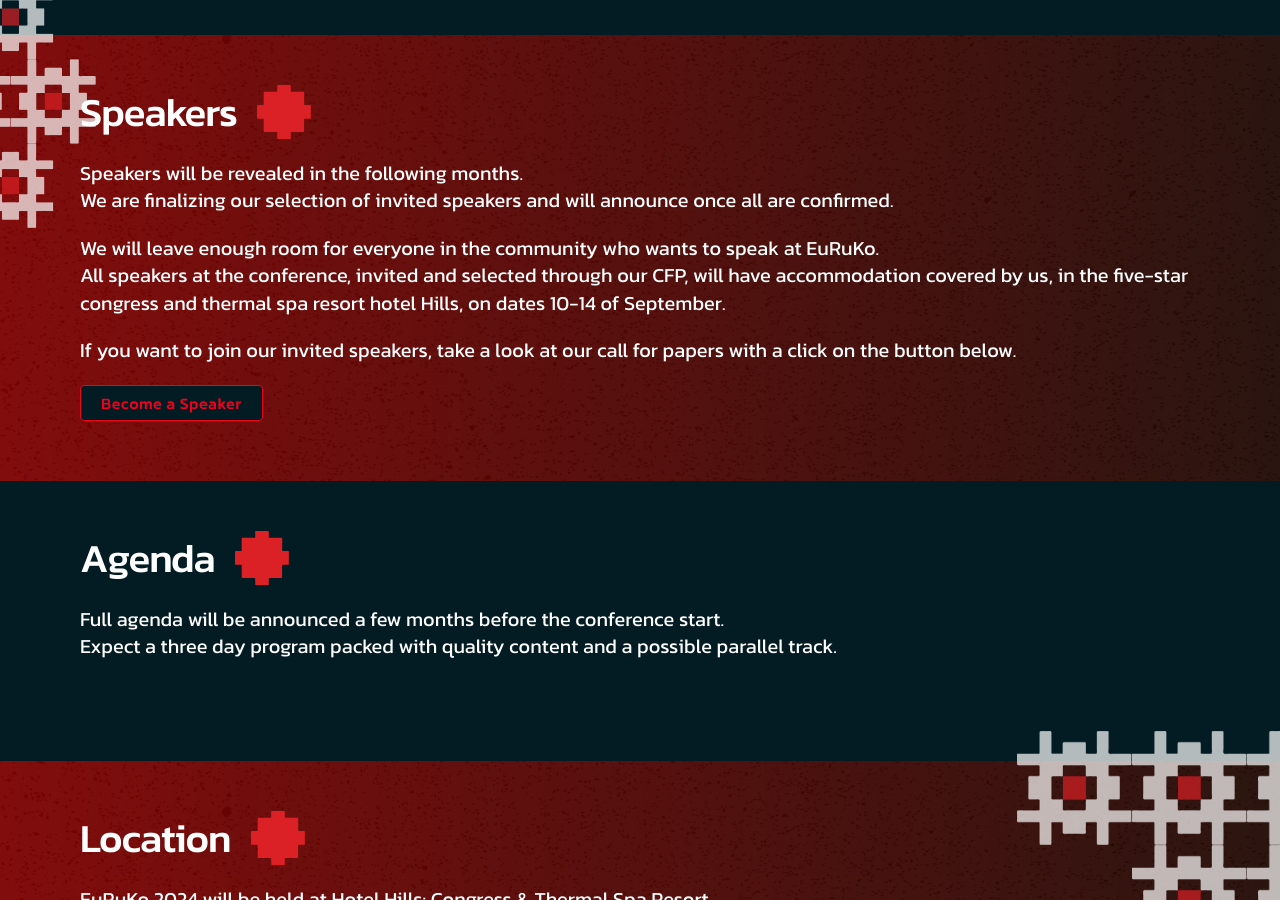
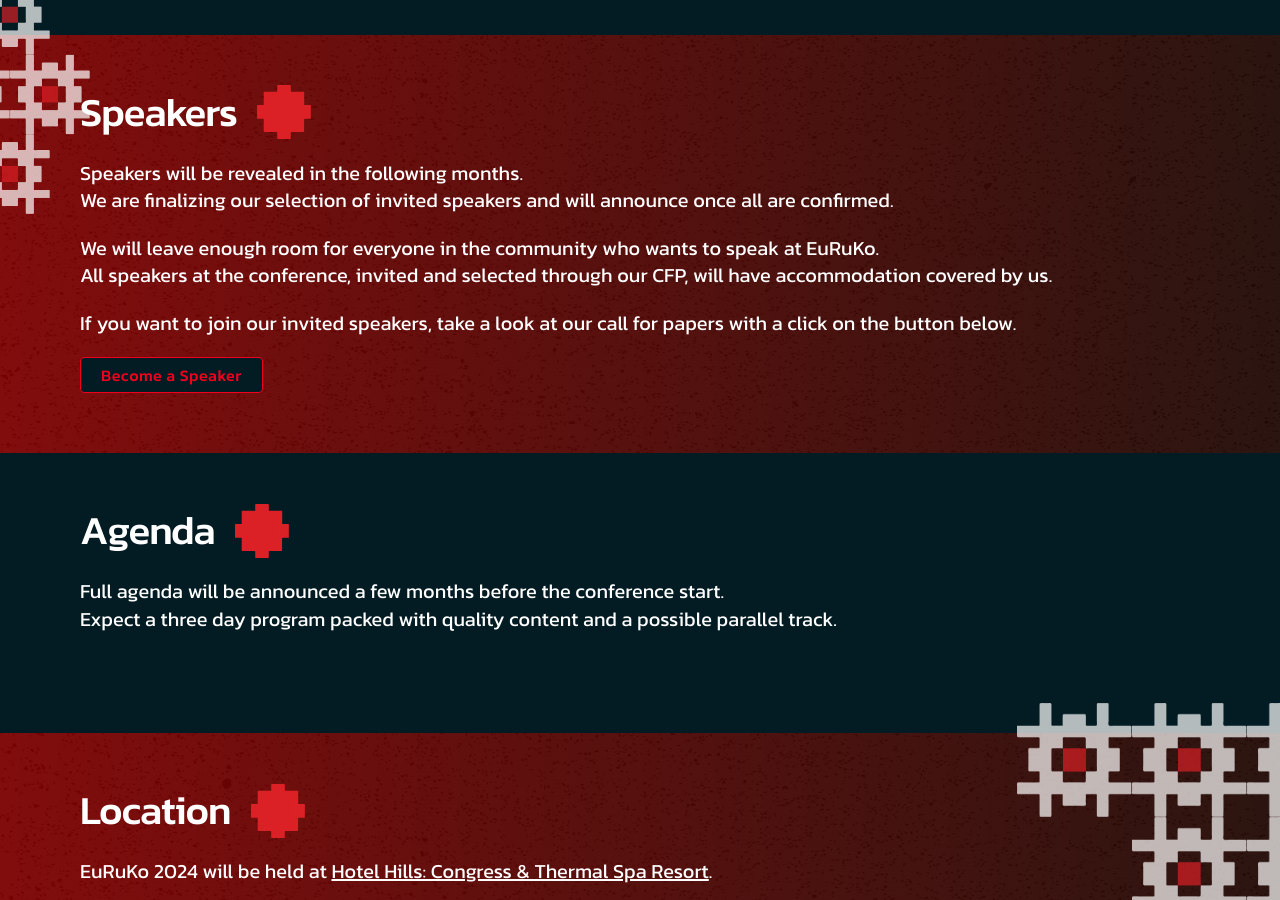
Before and after one commit to euruko/2024.euruko.org, a Jekyll site: the page built from index.html, in a window 1280 px wide and 900 px high, scrolled down 1217 px. Built offline with Jekyll 4.4.1, drawn with Linux system fonts in a browser that asks for light colours; comment, search, counter and statistics services are not loaded.

Commit message:
text change

```diff
--- a/index.html
+++ b/index.html
@@ -68,7 +68,7 @@
           We will leave enough room for everyone in the community who wants to speak at EuRuKo.
         </p>
         <p class="section__article__text mb--2">
-          All speakers at the conference, invited and selected through our CFP, will have accommodation covered by us, in the five-star congress and thermal spa resort hotel Hills, on dates 10-14 of September.
+          All speakers at the conference, invited and selected through our CFP, will have accommodation covered by us.
         </p>
         <p class="section__article__text mb--2">
           If you want to join our invited speakers, take a look at our call for papers with a click on the button below.
```
